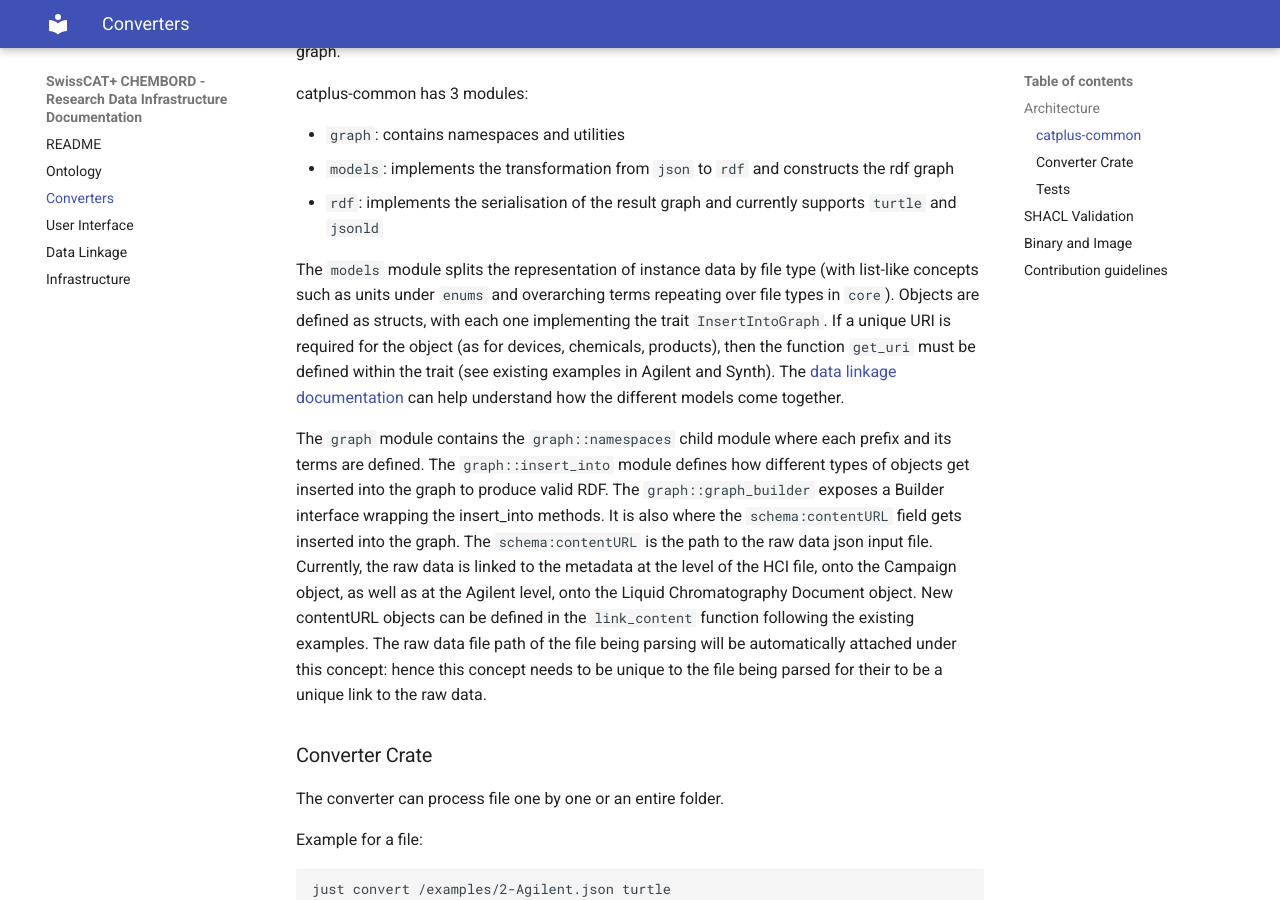
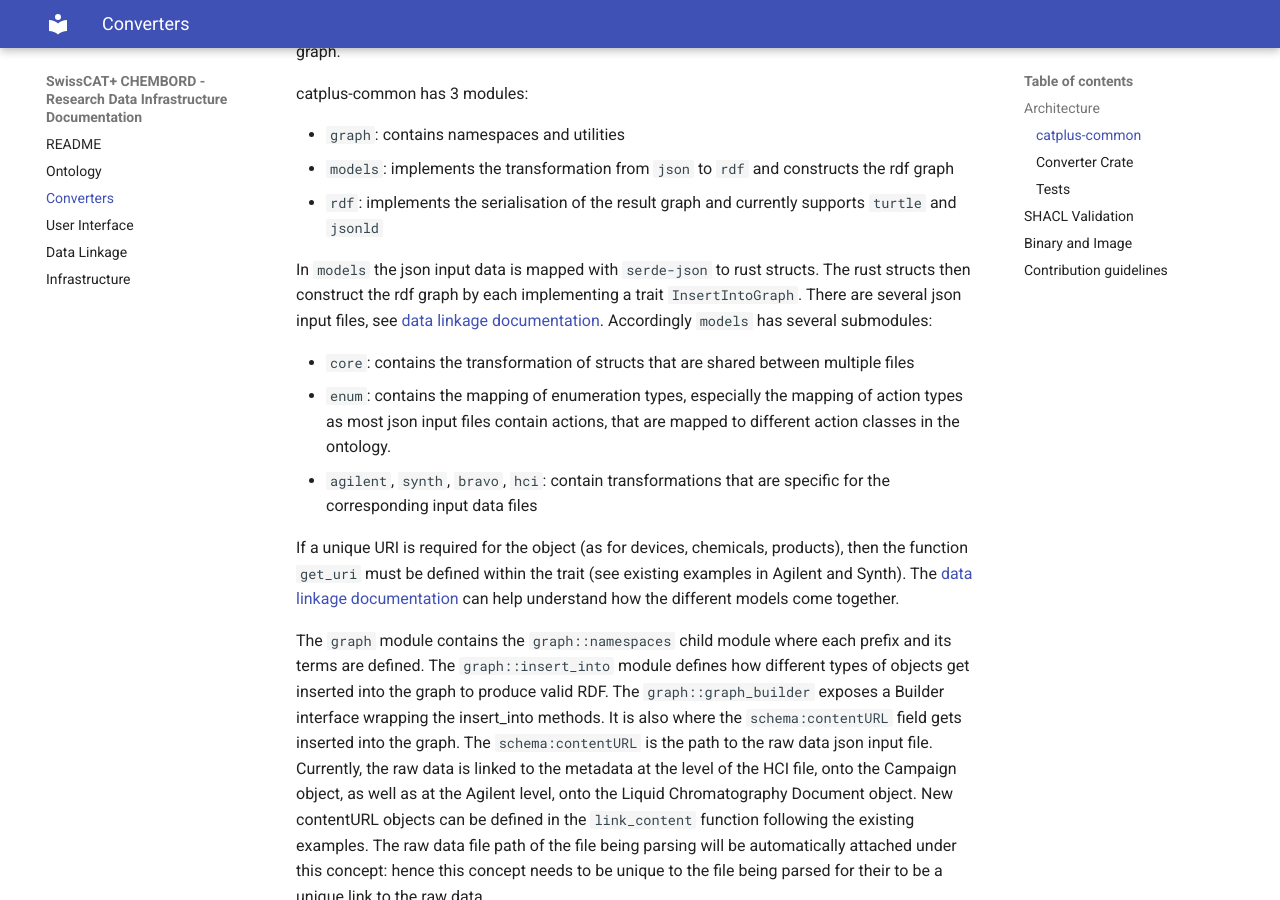
Before and after one commit to swisscatplus/catplus-docs, an MkDocs documentation site: the page built from docs/converters.md, in a window 1280 px wide and 900 px high, scrolled down 495 px. Built offline with MkDocs 1.6.1 and Material for MkDocs 9.7.7, drawn with Linux system fonts in a browser that asks for light colours.

Commit message:
chore: enhance docs
Co-authored-by: Sabine Maennel <sabinem@users.noreply.github.com>

```diff
--- a/docs/converters.md
+++ b/docs/converters.md
@@ -21,7 +21,13 @@ catplus-common has 3 modules:
 * `rdf`: implements the serialisation of the result graph and currently supports `turtle` and `jsonld`
 
 
-The `models` module splits the representation of instance data by file type (with list-like concepts such as units under `enums` and overarching terms repeating over file types in `core`). Objects are defined as structs, with each one implementing the trait `InsertIntoGraph`. If a unique URI is required for the object (as for devices, chemicals, products), then the function `get_uri` must be defined within the trait (see existing examples in Agilent and Synth). The [data linkage documentation](data-linkage.md) can help understand how the different models come together.
+In `models` the json input data is mapped with `serde-json` to rust structs. The rust structs then construct the rdf graph by each implementing a trait `InsertIntoGraph`. There are several json input files, see  [data linkage documentation](data-linkage.md). Accordingly `models` has several submodules:
+
+* `core`: contains the transformation of structs that are shared between multiple files
+* `enum`: contains the mapping of enumeration types, especially the mapping of action types as most json input files contain actions, that are mapped to different action classes in the ontology.
+* `agilent`, `synth`, `bravo`, `hci`: contain transformations that are specific for the corresponding input data files
+
+If a unique URI is required for the object (as for devices, chemicals, products), then the function `get_uri` must be defined within the trait (see existing examples in Agilent and Synth). The [data linkage documentation](data-linkage.md) can help understand how the different models come together.
 
 The `graph` module contains the `graph::namespaces` child module where each prefix and its terms are defined. The `graph::insert_into` module defines how different types of objects get inserted into the graph to produce valid RDF. The `graph::graph_builder` exposes a Builder interface wrapping the insert_into methods. It is also where the `schema:contentURL` field gets inserted into the graph. The `schema:contentURL` is the path to the raw data json input file. Currently, the raw data is linked to the metadata at the level of the HCI file, onto the Campaign object, as well as at the Agilent level, onto the Liquid Chromatography Document object. New contentURL objects can be defined in the `link_content` function following the existing examples. The raw data file path of the file being parsing will be automatically attached under this concept: hence this concept needs to be unique to the file being parsed for their to be a unique link to the raw data.
 
```
